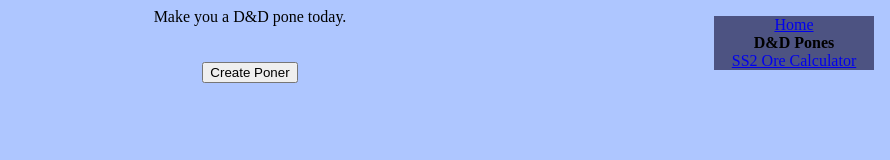
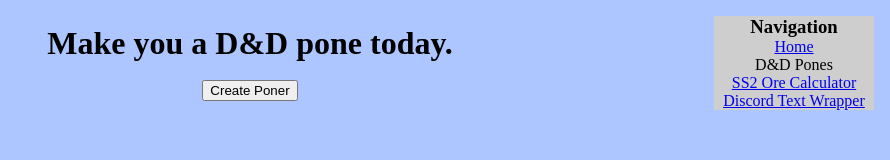
Before and after one commit to Natleyn/natleyn.github.io, a plain HTML site: page pages/DNDPones.html in a window 1280 px wide. Shown: the whole page, without its empty margins (390-1280 px from the left). Drawn offline with Linux system fonts and the light colour scheme.

Commit message:
Standardized pages, updated links, added Discord Text Wrapper for a friend.

```diff
--- /dev/null
+++ b/CSS/skeletonhell.css
@@ -0,0 +1,50 @@
+/* RESETS */
+
+* {
+	margin: 0;
+}
+
+/* GENERIC STYLES */
+
+.page-container {
+	display: block;
+	height: 100vh;
+}
+
+.page-container .page-header {
+    display: block;
+    height: 10%;
+}
+
+.page-container .page-header h1 {
+	display: block;
+	text-align: center;
+	padding-top: 25px;
+}
+
+.page-container .page-content {
+    display: block;
+    height: 90%;
+}
+
+body {
+	background-color: #AEC6FF;
+	text-align: center;
+}
+
+sidebar {
+	background-color: rgb(206, 206, 206);
+	position: absolute;
+	right: 1em;
+	top: 1em;
+	width: 10em;
+}
+
+sidebar .nav-title {
+	font-weight: bold;
+	display: block;
+}
+
+sidebar .nav-element {
+	display: block;
+}
--- a/pages/DNDPones.html
+++ b/pages/DNDPones.html
@@ -1,21 +1,28 @@
 <!DOCTYPE html>
 <html>
 	<head>
-		<link rel="stylesheet" type="text/css" href="/skeletonhell.css">
-		<script src="/scripts/choosie/choosiePluginAdapter.js"></script>
-		<script src="/scripts/choosie/createDNDChar.js"></script>
-		<script src="/scripts/choosie/dndWebAdapter.js" defer></script>
+		<link rel="stylesheet" type="text/css" href="../CSS/skeletonhell.css">
+		<script src="../scripts/choosie/choosiePluginAdapter.js"></script>
+		<script src="../scripts/choosie/createDNDChar.js"></script>
+		<script src="../scripts/choosie/dndWebAdapter.js" defer></script>
 	</head>
 	<body>
-		Make you a D&D pone today. <br>
-		<br> <br>
-		<button id="createPonerButton" type="button">Create Poner</button> <br>
-		<span id="Ponetext"></span>
+		<div class="page-container">
+			<div class="page-header">
+				<h1>Make you a D&D pone today.</h1>
+			</div>
+			<div class="page-content">
+				<div id="Ponetext"></div>
+				<button id="createPonerButton" type="button">Create Poner</button>
+			</div>
+		</div>
 	</body>
 
 	<sidebar>
-		<a href="/index.html">Home</a> <br>
-		<b>D&D Pones</b> <br>
-		<a href="/pages/SS2OreCalc.html">SS2 Ore Calculator</a> <br>
+		<h3 class="nav-title">Navigation</h3>
+		<a class="nav-element" href="../index.html">Home</a>
+		<span class="nav-element current-page">D&D Pones</span>
+		<a class="nav-element" href="../pages/SS2OreCalc.html">SS2 Ore Calculator</a>
+		<a class="nav-element" href="../pages/DiscordTextWrapper.html">Discord Text Wrapper</a>
 	</sidebar>
 </html>
```
Also changed, not shown: CSS/DiscordTextWrapper.css (added, +16 -0 lines), index.html (+14 -6 lines), pages/DiscordTextWrapper.html (added, +38 -0 lines), pages/SS2OreCalc.html (+6 -4 lines), 1 other file.
